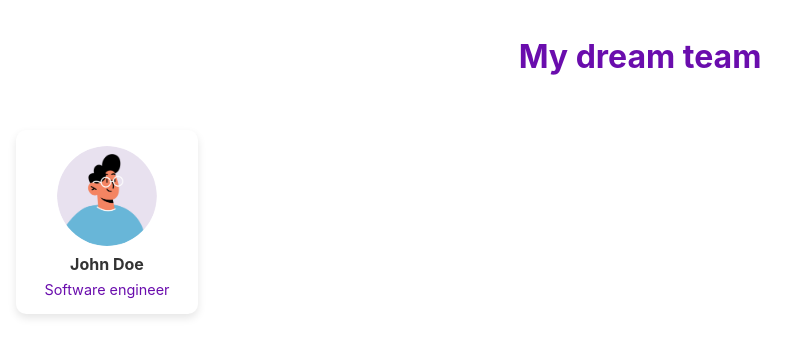
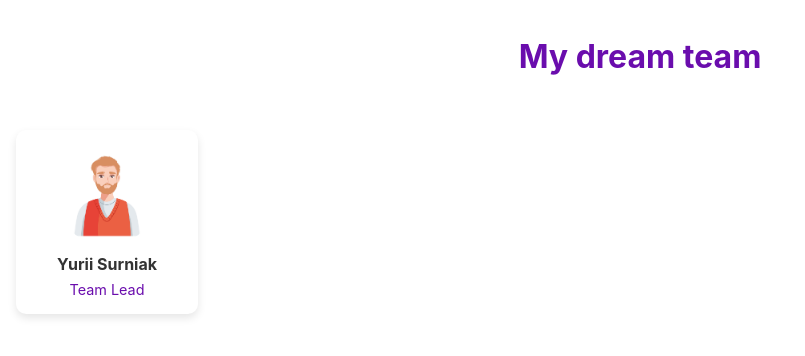
Before and after one commit to villaclaraaa/team5members, a React (Create React App) app: page / in a window 1280 px wide. Shown: the top 356 px of the page, without its empty margins (0-805 px from the left). Built offline with nearby package versions, Linux system fonts and the light colour scheme.

Commit message:
Yurii added

```diff
--- a/src/components/Body.js
+++ b/src/components/Body.js
@@ -4,10 +4,10 @@ const Body = () => {
   return (
     <main style={styles.body}>
       <div style={styles.card}>
-        <img src={"/avatar-default.png"} alt="John Doe" style={styles.photo} />
+        <img src={"/YuraAvatar.jpg"} alt="Yurii Surniak" style={styles.photo} />
         <div style={styles.textContainer}>
-          <h2 style={styles.name}>John Doe</h2>
-          <p style={styles.position}>Software engineer</p>
+          <h2 style={styles.name}>Yurii Surniak</h2>
+          <p style={styles.position}>Team Lead</p>
         </div>
       </div>
     </main>
```
Also changed, not shown: public/YuraAvatar.jpg (added).
